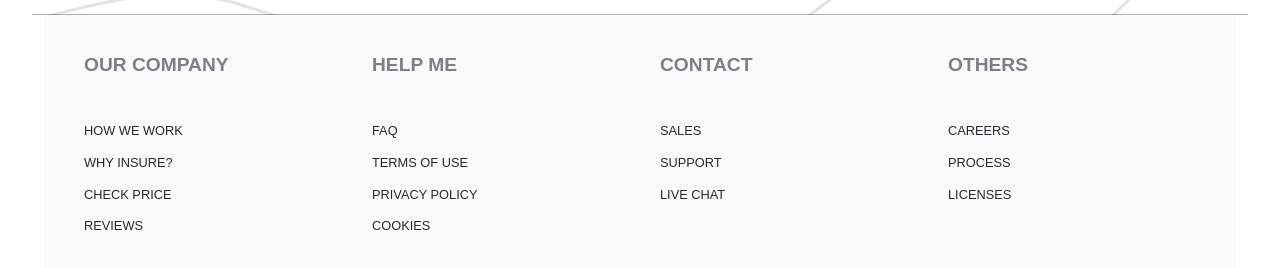
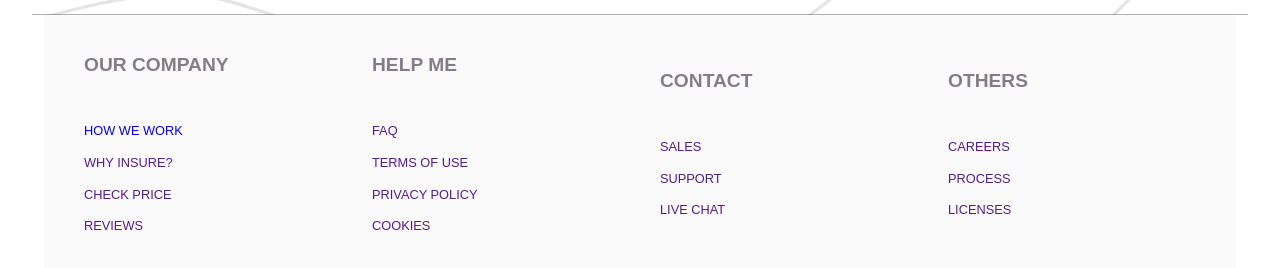
Before and after one commit to Ari-o12code/insure-landing-page-master, a plain HTML site: page root/index.html in a window 1280 px wide. Shown: the part 1964-2232 px from the top of the page. Drawn offline with Linux system fonts and the light colour scheme.

Commit message:
made changes

```diff
--- a/root/index.html
+++ b/root/index.html
@@ -78,34 +78,36 @@
             <img src="../assets/icon-instagram.svg" alt="instagram">
             </div>
         </div>
+        <div class="footer-list-container">
         <ul id="footer-list">
             <div>
             <li><h4>Our Company</h4></li>
-            <li>How we work</li>
-            <li>Why insure?</li>
-            <li>check price</li>
-            <li>reviews</li>
+            <li><a href="#">How we work</a></li>
+            <li> <a href="">Why insure?</a></li>
+            <li><a href="">check price</a></li>
+            <li><a href="">reviews</a></li>
             </div>
             <div>
             <li><h4>help me</h4></li>
-            <li>faq</li>
-            <li>terms of use</li>
-            <li>privacy policy</li>
-            <li>cookies</li>
+            <li><a href="">faq</a></li>
+            <li><a href="">terms of use</a></li>
+            <li><a href="">privacy policy</a></li>
+            <li><a href="">cookies</a></li>
             </div>
             <div>
             <li><h4>contact</h4></li>
-            <li>sales</li>
-            <li>support</li>
-            <li>live chat</li>
+            <li><a href="">sales</a></li>
+            <li><a href="">support</a></li>
+            <li><a href="">live chat</a></li>
             </div>
             <div>
             <li><h4>others</h4></li>
-            <li>careers</li>
-            <li>process</li>
-            <li>licenses</li>
+            <li><a href="">careers</a></li>
+            <li><a href="">process</a></li>
+            <li><a href="">licenses</a></li>
             </div>
         </ul>
+        </div>
     </footer>
 </body>
 </html>
--- a/style/style.css
+++ b/style/style.css
@@ -24,6 +24,10 @@ hr{
     font-size: 0.6em;
 }
 
+.list a:hover{
+    color: brown;
+}
+
 .push{
     margin-right: auto;
     margin-left: 1em;
@@ -35,10 +39,14 @@ hr{
     margin-right: 1em;
 }
 
+.btn1 a:hover{
+    box-shadow:rgba(0,0,0,0.1) 1px 1px 1px;
+    transform: scale(1:1);
+}
+
 #cover{
     display: grid;
     grid-template-columns: 1fr;
-
 }
 
 .cover-container{
@@ -49,6 +57,7 @@ hr{
     font-family: sans-serif;
     text-transform: capitalize;
     line-height: 1.5;
+    height: 180vh;
 }
 
 .cover-texts{
@@ -79,6 +88,12 @@ hr{
 
 .cover-texts .btn2{
     margin-top: 3em;
+}
+
+.btn2 a:hover{
+    color: aqua;
+    box-shadow:rgba(0,0,0,0.3) 1px 2px 2px;
+    transform: scale(1:1);
 }
 
 .intro-img{
@@ -150,8 +165,19 @@ hr{
     padding: 10px 30px;
 }
 
+.page-grid-btn a:hover{
+    color: aqua;
+    box-shadow:rgba(0,0,0,0.3) 1px 2px 2px;
+    transform: scale(1:1);
+}
+
 .page-grid-btn{
     margin-bottom: 2rem;
+}
+
+footer{
+    width: 100%;
+    margin: auto;
 }
 
 .insure{
@@ -174,7 +200,16 @@ hr{
     gap: 1em;
 }
 
+.footer-list-container{
+    max-width: 100%;
+    margin: auto;
+}
+
 #footer-list{
+    display: grid;
+    grid-template-columns: 1fr;
+    justify-content: center;
+    align-items: center;
     list-style: none;
     font-family: sans-serif;
     text-align: center;
@@ -189,6 +224,10 @@ hr{
 #footer-list h4{
     font-size: 1.5em;
     color: hsl(273, 4%, 51%);
+}
+
+#footer-list a:hover{
+    color: red;
 }
 
 @media only screen and (min-width: 600px) {
```
